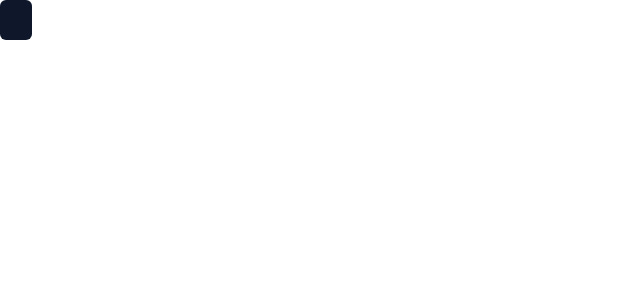
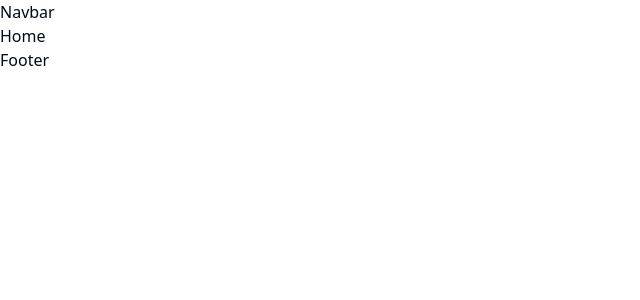
Before and after one commit to MSAFVANKV/creators.io, a React (Vite) app: page / in a window 1280 px wide. Shown: the top 300 px of the page, without its empty margins (0-640 px from the left). Built offline with nearby package versions, Linux system fonts and the light colour scheme.

Commit message:
added reaact routers

```diff
--- a/src/App.tsx
+++ b/src/App.tsx
@@ -1,10 +1,20 @@
-import { Button } from "@/components/ui/button"
+import { Outlet } from "react-router-dom"
+import { cn } from "./lib/utils"
+import Navbar from "./components/landings/navbar/Navbar"
+import Footer from "./components/landings/footer/Footer"
+
 
 function App() {
 
   return (
     <>
-  <Button variant={`default`}></Button>
+    <div className={cn(``, {
+              "debug-screens": import.meta.env.MODE === "development",
+            })}>
+      <Navbar/>
+        <Outlet/>
+        <Footer/>
+    </div>
     </>
   )
 }
--- /dev/null
+++ b/src/components/landings/footer/Footer.tsx
@@ -0,0 +1,9 @@
+import React from 'react'
+
+type Props = {}
+
+export default function Footer({}: Props) {
+  return (
+    <div>Footer</div>
+  )
+}
--- /dev/null
+++ b/src/components/landings/navbar/Navbar.tsx
@@ -0,0 +1,9 @@
+import React from 'react'
+
+type Props = {}
+
+export default function Navbar({}: Props) {
+  return (
+    <div>Navbar</div>
+  )
+}
--- a/src/main.tsx
+++ b/src/main.tsx
@@ -1,10 +1,8 @@
-import { StrictMode } from 'react'
+
 import { createRoot } from 'react-dom/client'
-import App from './App.tsx'
 import './index.css'
-
+import { RouterProvider } from 'react-router-dom'
+import rootRouter from './routers/RootRouter.tsx'
 createRoot(document.getElementById('root')!).render(
-  <StrictMode>
-    <App />
-  </StrictMode>,
+<RouterProvider router={rootRouter} />
 )
--- a/src/routers/RootRouter.tsx
+++ b/src/routers/RootRouter.tsx
@@ -16,3 +16,5 @@
         ]
     }
 ])
+
+export default rootRouter;
```
